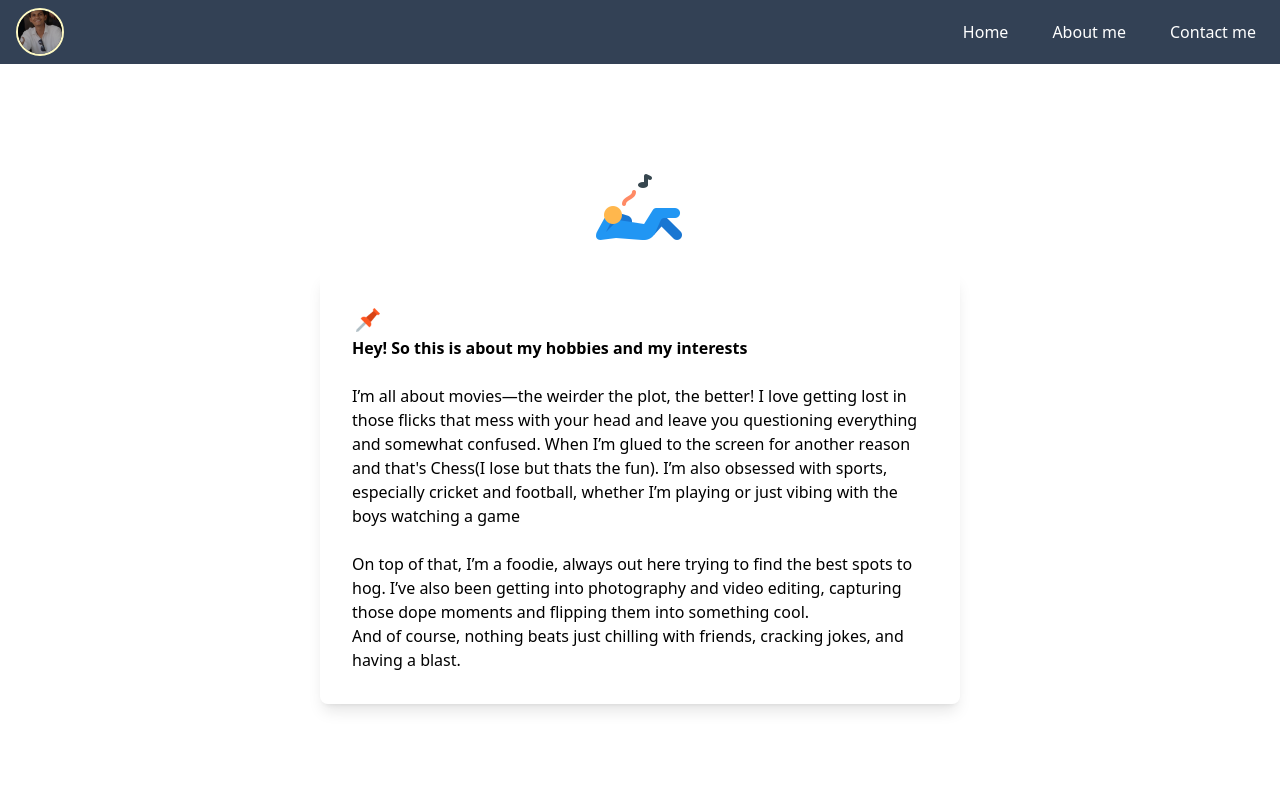
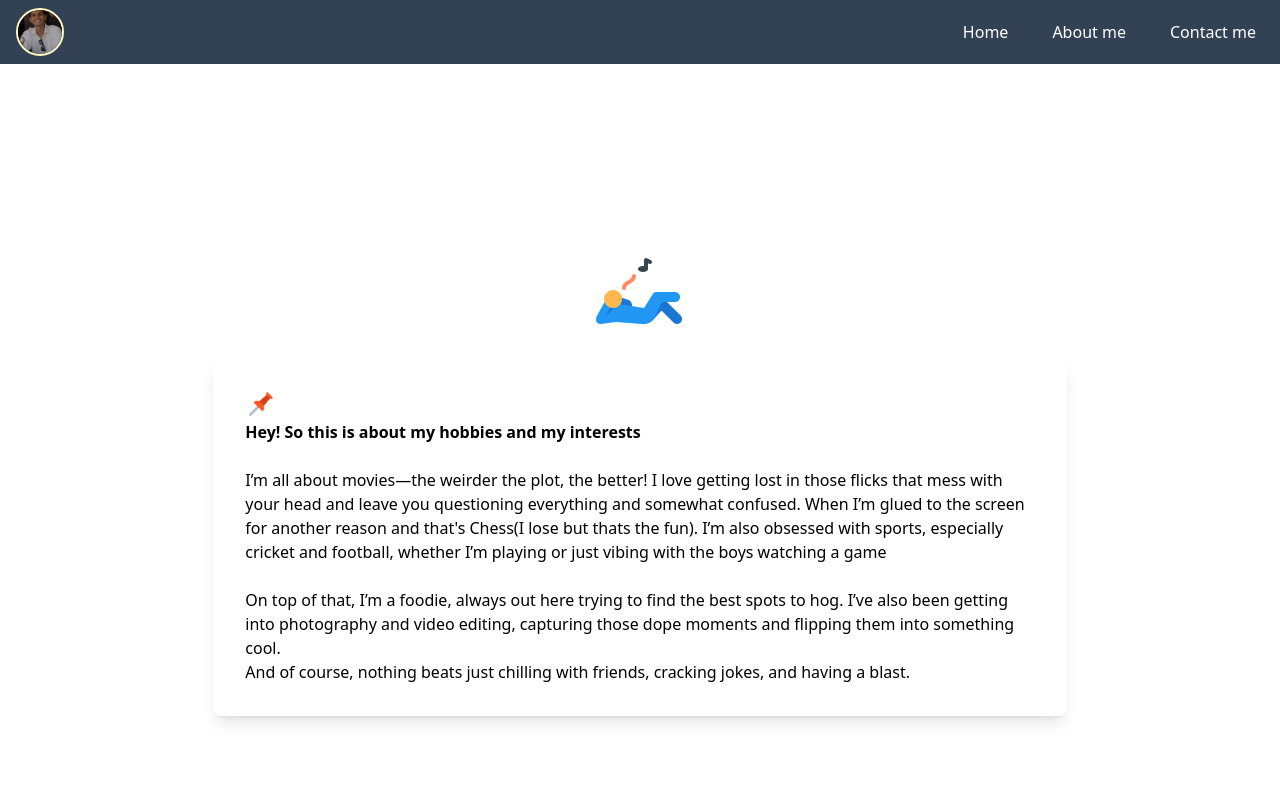
Before and after one commit to JeethanTauro/My-Portfolio-Website-React-JS, a React (Vite) app: page /topics/0 in a window 1280 px wide. Shown: the top 800 px of the page. Built offline with nearby package versions, Linux system fonts and the light colour scheme; what tailwindcss-patterns would draw is missing.

Commit message:
added better css to hobbies and interests page

```diff
--- a/src/Pages/Topics0.jsx
+++ b/src/Pages/Topics0.jsx
@@ -4,9 +4,9 @@ import React from 'react'
 function Topics0() {
   return (
     <>
-      <div className="flex justify-center items-center min-h-screen flex-col mt-8">
+      <div className="flex justify-center items-center min-h-screen flex-col mt-20">
         <img src="/images/interests.png" alt="" className='mb-4' />
-        <div className="backdrop-blur-md p-8 rounded-lg shadow-lg w-3/4 md:w-1/2">
+        <div className="backdrop-blur-md p-8 rounded-lg shadow-lg w-full lg:w-2/3 ">
          <img src="/images/pin.png" alt="" className='w-8 h-8'/>
           <h1 className='font-bold'>Hey! So this is about my hobbies and my interests</h1>
           <br />
```
